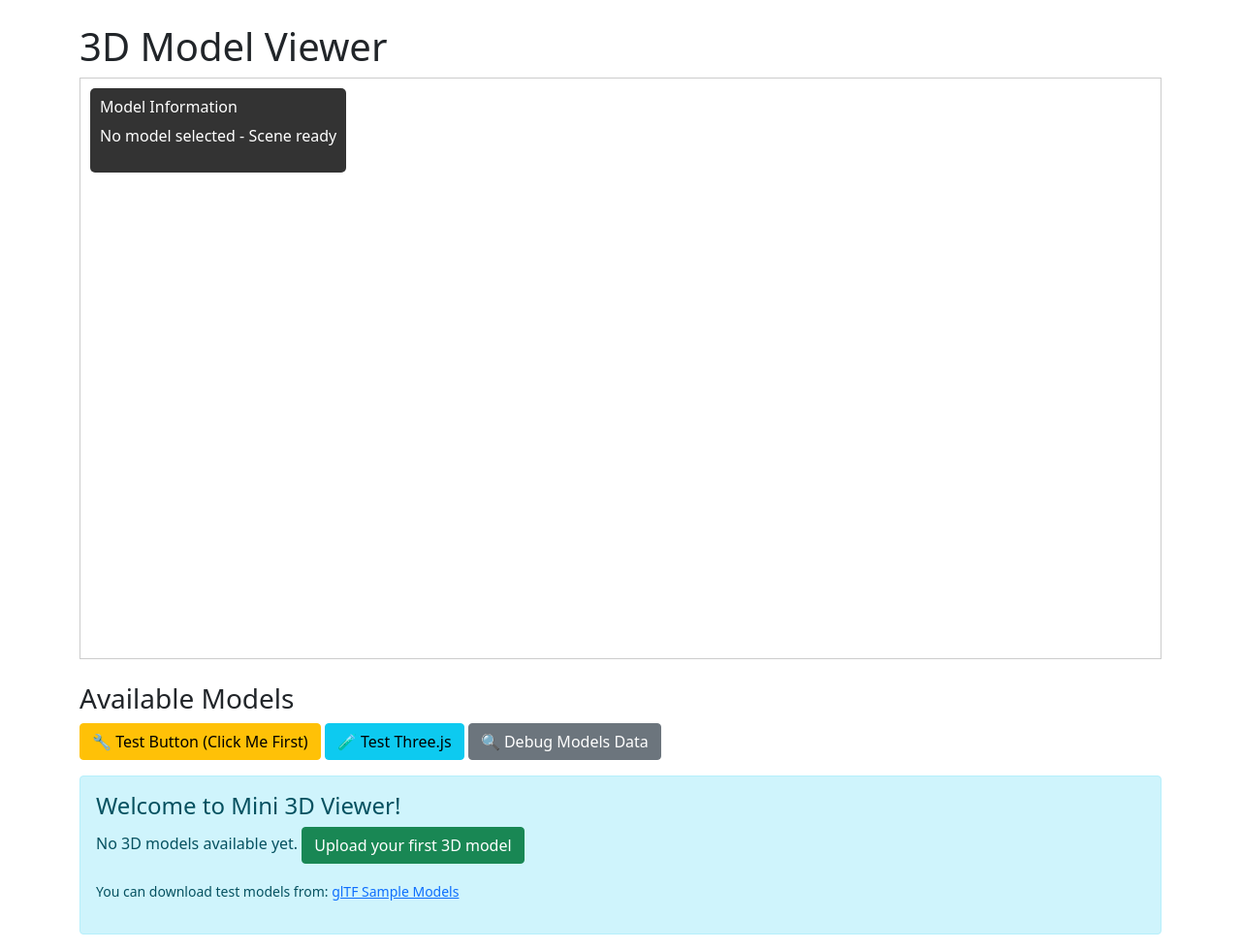
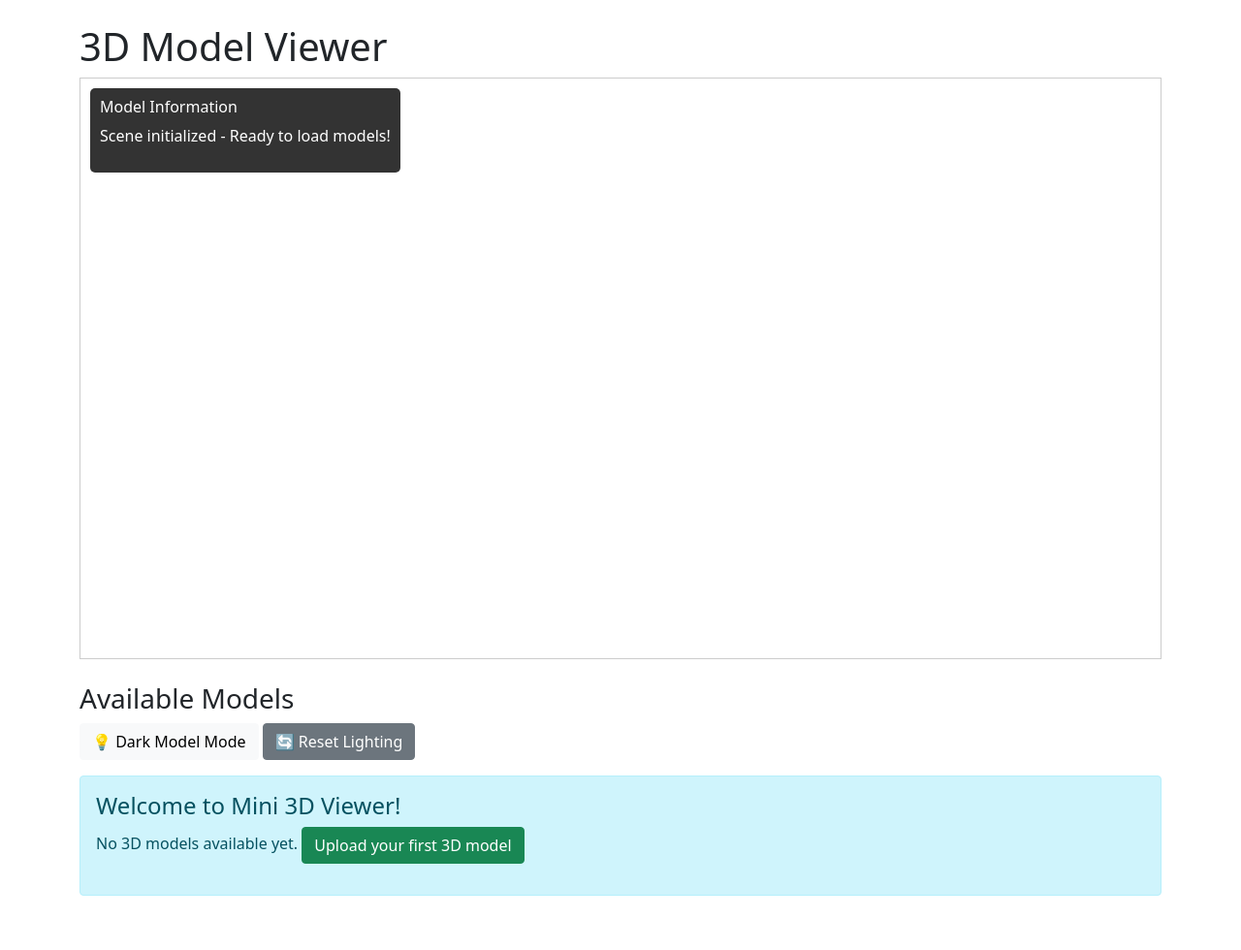
Before and after one commit to bodakunta1/ThreeD_trial, a Django app: template mini_3d/templates/viewer/home.html in a window 1280 px wide. Shown: the part 56-1036 px from the top of the page at 97% size. After the commit the page ends 980 px from the top, so only its background shows below. Run offline with Django 5.2, Linux system fonts and the light colour scheme; the template is opened without the code that fills it, so the values that code supplies are empty.

Commit message:
Dark mode and reset lighting added to project, increased model size intake

```diff
--- a/mini_3d/templates/viewer/home.html
+++ b/mini_3d/templates/viewer/home.html
@@ -11,7 +11,7 @@
         <div id="scene-container">
             <div class="model-info" id="model-info">
                 <h6>Model Information</h6>
-                <p id="current-model">No model selected - Scene ready</p>
+                <p id="current-model">Scene initialized - Ready to load models!</p>
             </div>
         </div>
     </div>
@@ -21,12 +21,10 @@
     <div class="col-md-12">
         <h3>Available Models</h3>
 
-        <!-- Test Button for Debugging -->
+        <!-- Control buttons -->
         <div class="mb-3">
-            <button class="btn btn-warning" onclick="testButton()">🔧 Test Button (Click Me First)</button>
-            <button class="btn btn-info" onclick="testThreeJS()">🧪 Test Three.js</button>
-            <!-- Add this debug button right after the other test buttons -->
-            <button class="btn btn-secondary" onclick="debugModelsData()">🔍 Debug Models Data</button>
+            <button class="btn btn-light" onclick="enhanceForDarkModels()">💡 Dark Model Mode</button>
+            <button class="btn btn-secondary" onclick="resetLighting()">🔄 Reset Lighting</button>
         </div>
 
         <div class="row">
@@ -37,7 +35,9 @@
                         <h5 class="card-title">{{ model.name }}</h5>
                         <p class="card-text">{{ model.description|truncatewords:20 }}</p>
                         <p class="text-muted">Format: {{ model.get_format_display }}</p>
-                        <button class="btn btn-primary" onclick="loadModel('{{ model.id }}')">
+
+                        <!-- Only Load Model Button (Delete Removed) -->
+                        <button class="btn btn-primary w-100" onclick="loadModel({{ model.id }})">
                             Load Model
                         </button>
                     </div>
@@ -48,7 +48,6 @@
                 <div class="alert alert-info">
                     <h4>Welcome to Mini 3D Viewer!</h4>
                     <p>No 3D models available yet. <a href="{% url 'viewer:upload_model' %}" class="btn btn-success">Upload your first 3D model</a></p>
-                    <p><small>You can download test models from: <a href="https://github.com/KhronosGroup/glTF-Sample-Models" target="_blank">glTF Sample Models</a></small></p>
                 </div>
             </div>
             {% endfor %}
@@ -66,42 +65,30 @@
 <script>
 console.log('🚀 Starting Three.js initialization...');
 
-// Pass Django data to JavaScript
-const modelsData = JSON.parse('{{ models_json|escapejs }}');
+// Pass Django data to JavaScript and ensure IDs are numbers
+const modelsData = {{ models_json|safe }};
+modelsData.forEach(model => {
+    model.id = parseInt(model.id);
+});
+
 console.log('📊 Models data from Django:', modelsData);
 
 // Three.js scene variables
 let scene, camera, renderer, controls;
 let loadedModels = [];
 
-// Test functions for debugging
-function testButton() {
-    alert('✅ Button clicks are working!');
-    console.log('✅ Test button clicked successfully');
-}
-
-function testThreeJS() {
-    if (typeof THREE !== 'undefined') {
-        alert('✅ Three.js is loaded! Version: ' + THREE.REVISION);
-        console.log('✅ Three.js loaded successfully, version:', THREE.REVISION);
-    } else {
-        alert('❌ Three.js is NOT loaded!');
-        console.error('❌ Three.js is not loaded');
-    }
-}
 
 function initScene() {
     try {
         console.log('🎬 Initializing Three.js scene...');
 
-        // Check if THREE is loaded
         if (typeof THREE === 'undefined') {
             throw new Error('Three.js is not loaded');
         }
 
         // Create scene
         scene = new THREE.Scene();
-        scene.background = new THREE.Color(0x202020);
+        scene.background = new THREE.Color(0x2a2a2a);
 
         // Create camera
         const container = document.getElementById('scene-container');
@@ -115,53 +102,76 @@ function initScene() {
             0.1,
             1000
         );
-        camera.position.set(5, 5, 5);
+        camera.position.set(8, 6, 8);
 
         // Create renderer
         renderer = new THREE.WebGLRenderer({ antialias: true });
         renderer.setSize(container.offsetWidth, container.offsetHeight);
         renderer.shadowMap.enabled = true;
         renderer.shadowMap.type = THREE.PCFSoftShadowMap;
+        renderer.outputEncoding = THREE.sRGBEncoding;
+        renderer.toneMapping = THREE.ACESFilmicToneMapping;
+        renderer.toneMappingExposure = 1.0;
 
         // Clear container and add canvas
         container.innerHTML = '<div class="model-info" id="model-info"><h6>Model Information</h6><p id="current-model">Scene initialized - Ready to load models!</p></div>';
         container.appendChild(renderer.domElement);
 
-        // Add controls
+        // OrbitControls for camera movement
         if (typeof THREE.OrbitControls === 'undefined') {
             console.warn('⚠️ OrbitControls not loaded, using basic camera');
         } else {
             controls = new THREE.OrbitControls(camera, renderer.domElement);
             controls.enableDamping = true;
             controls.dampingFactor = 0.05;
+            controls.target.set(0, 1, 0);
+            console.log('✅ Camera controls working!');
         }
 
-        // Add lights
-        const ambientLight = new THREE.AmbientLight(0x404040, 0.6);
+        // IMPROVED LIGHTING SETUP
+
+        // 1. Ambient light
+        const ambientLight = new THREE.AmbientLight(0x404040, 0.4);
         scene.add(ambientLight);
 
-        const directionalLight = new THREE.DirectionalLight(0xffffff, 0.8);
-        directionalLight.position.set(10, 10, 5);
-        directionalLight.castShadow = true;
-        scene.add(directionalLight);
+        // 2. Main directional light
+        const mainLight = new THREE.DirectionalLight(0xffffff, 1.0);
+        mainLight.position.set(10, 10, 5);
+        mainLight.castShadow = true;
+        mainLight.shadow.mapSize.width = 2048;
+        mainLight.shadow.mapSize.height = 2048;
+        scene.add(mainLight);
+        window.mainLight = mainLight; // Store for dark mode access
 
-        // Add ground plane
+        // 3. Fill light
+        const fillLight = new THREE.DirectionalLight(0x87ceeb, 0.6);
+        fillLight.position.set(-5, 5, -5);
+        scene.add(fillLight);
+        window.fillLight = fillLight; // Store for dark mode access
+
+        // 4. Rim light
+        const rimLight = new THREE.DirectionalLight(0xffeaa7, 0.3);
+        rimLight.position.set(0, 5, -10);
+        scene.add(rimLight);
+        window.rimLight = rimLight; // Store for dark mode access
+
+        // 5. Point light
+        const pointLight = new THREE.PointLight(0xffffff, 0.8, 50);
+        pointLight.position.set(3, 4, 3);
+        pointLight.castShadow = true;
+        scene.add(pointLight);
+        window.pointLight = pointLight; // Store for dark mode access
+
+        // Ground plane
         const groundGeometry = new THREE.PlaneGeometry(20, 20);
-        const groundMaterial = new THREE.MeshLambertMaterial({ color: 0x555555 });
+        const groundMaterial = new THREE.MeshLambertMaterial({ color: 0x666666 });
         const ground = new THREE.Mesh(groundGeometry, groundMaterial);
         ground.rotation.x = -Math.PI / 2;
+        ground.position.y = -0.5;
         ground.receiveShadow = true;
         scene.add(ground);
 
-        // Add a test cube
-        const cubeGeometry = new THREE.BoxGeometry(1, 1, 1);
-        const cubeMaterial = new THREE.MeshLambertMaterial({ color: 0x00ff00 });
-        const cube = new THREE.Mesh(cubeGeometry, cubeMaterial);
-        cube.position.set(0, 0.5, 0);
-        cube.castShadow = true;
-        scene.add(cube);
-
-        console.log('✅ Scene initialized successfully!');
+        console.log('✅ Scene initialized with working controls!');
         animate();
 
     } catch (error) {
@@ -184,19 +194,15 @@ function animate() {
 
 function loadModel(modelId) {
     try {
+        modelId = parseInt(modelId);
         console.log('🎯 Loading model with ID:', modelId);
-        console.log('🔍 Available models:', modelsData.map(m => ({ id: m.id, name: m.name })));
 
-        // Check if GLTFLoader is available
         if (typeof THREE.GLTFLoader === 'undefined') {
             throw new Error('GLTFLoader is not loaded');
         }
 
-        // Convert both IDs to strings fro comparison
-        const modelData = modelsData.find(m => String(m.id) === String(modelId));
-
+        const modelData = modelsData.find(m => m.id === modelId);
         if (!modelData) {
-            // Show available models for debugging
             const availableIds = modelsData.map(m => m.id).join(', ');
             throw new Error(`Model data not found for ID: ${modelId}. Available IDs: [${availableIds}]`);
         }
@@ -207,12 +213,9 @@ function loadModel(modelId) {
         loadedModels.forEach(model => scene.remove(model));
         loadedModels = [];
 
-        // Update status
         document.getElementById('current-model').textContent = 'Loading: ' + modelData.name + '...';
 
-        // Load new model
         const loader = new THREE.GLTFLoader();
-        console.log('📥 Starting model load from:', modelData.url);
 
         loader.load(
             modelData.url,
@@ -221,27 +224,82 @@ function loadModel(modelId) {
 
                 const model = gltf.scene;
 
-                // Apply transformations
-                model.scale.setScalar(modelData.scale || 1.0);
-                model.position.set(
-                    modelData.position.x || 0,
-                    modelData.position.y || 0,
-                    modelData.position.z || 0
-                );
+                // Calculate model size for better positioning
+                const box = new THREE.Box3().setFromObject(model);
+                const size = box.getSize(new THREE.Vector3());
+                const center = box.getCenter(new THREE.Vector3());
 
-                // Enable shadows
+                console.log('📏 Model size:', size);
+                console.log('📍 Model center:', center);
+
+                // Center the model
+                model.position.x = -center.x;
+                model.position.y = -box.min.y;
+                model.position.z = -center.z;
+
+                // Apply user-defined positioning offset
+                model.position.x += (modelData.position.x || 0);
+                model.position.y += (modelData.position.y || 0);
+                model.position.z += (modelData.position.z || 0);
+
+                // Auto-scale model to reasonable size
+                const maxSize = Math.max(size.x, size.y, size.z);
+                let autoScale = 1;
+                if (maxSize > 5) {
+                    autoScale = 3 / maxSize;
+                } else if (maxSize < 0.5) {
+                    autoScale = 2 / maxSize;
+                }
+
+                const finalScale = (modelData.scale || 1.0) * autoScale;
+                model.scale.setScalar(finalScale);
+
+                console.log('🔧 Applied auto-scale:', autoScale, 'Final scale:', finalScale);
+
+                // Enhanced materials for better lighting
                 model.traverse(function(child) {
                     if (child.isMesh) {
-                        child.castShadow = true;
-                        child.receiveShadow = true;
+                        //child.castShadow = true;
+                        //child.receiveShadow = true;
+
+                        // Enhanced material handling for dark models
+                        if (child.material) {
+                            // Convert basic materials to lambert for better lighting
+                            if (child.material.type === 'MeshBasicMaterial') {
+                                const color = child.material.color;
+                                child.material = new THREE.MeshLambertMaterial({ color: color });
+                            }
+
+                            // Special enhancement for very dark materials
+                            if (child.material.color) {
+                                const color = child.material.color;
+                                // If the material is very dark
+                                if (color.r < 0.2 && color.g < 0.2 && color.b < 0.2) {
+                                    console.log('🖤 Dark material detected, enhancing...');
+                                    // Store original color for reset
+                                    child.material.userData.originalColor = color.clone();
+                                    // Slightly brighten very dark materials for better visibility
+                                    child.material.color.multiplyScalar(1.1);
+                                }
+                            }
+                        }
                     }
                 });
 
                 scene.add(model);
                 loadedModels.push(model);
 
-                document.getElementById('current-model').textContent = 'Loaded: ' + modelData.name;
-                console.log('🎉 Model successfully added to scene');
+                // Update camera to look at the model
+                if (controls) {
+                    controls.target.copy(model.position);
+                    controls.target.y += size.y / 2;
+                    controls.update();
+                }
+
+                document.getElementById('current-model').textContent =
+                    `Loaded: ${modelData.name} (${size.x.toFixed(1)}×${size.y.toFixed(1)}×${size.z.toFixed(1)})`;
+
+                console.log('🎉 Model successfully loaded!');
             },
             function(progress) {
                 console.log('📈 Loading progress:', progress);
@@ -253,7 +311,7 @@ function loadModel(modelId) {
             function(error) {
                 console.error('❌ Error loading model:', error);
                 document.getElementById('current-model').textContent = 'Error loading model';
-                alert('Error loading 3D model: ' + error.message + '\n\nCheck the console for details.');
+                alert('❌ Error loading 3D model: ' + error.message);
             }
         );
 
@@ -264,29 +322,77 @@ function loadModel(modelId) {
     }
 }
 
+// DARK MODEL MODE (Enhanced lighting for black/grey models)
+function enhanceForDarkModels() {
+    console.log('💡 Activating dark model mode...');
 
-function debugModelsData() {
-    console.log('🔍 Full modelsData array:', modelsData);
-    console.log('🔢 Number of models:', modelsData.length);
+    // Change background to white for maximum contrast
+    scene.background = new THREE.Color(0xffffff);
 
-    if (modelsData.length > 0) {
-        modelsData.forEach((model, index) => {
-            console.log(`📦 Model ${index}:`, {
-                id: model.id,
-                name: model.name,
-                url: model.url,
-                format: model.format
-            });
+    // Dramatically increase lighting intensities
+    if (window.mainLight) window.mainLight.intensity = 1.5;
+    if (window.fillLight) window.fillLight.intensity = 1.0;
+    if (window.rimLight) window.rimLight.intensity = 0.8;
+    if (window.pointLight) window.pointLight.intensity = 1.2;
+
+    // Add extra bright point light specifically for dark models
+    if (!window.extraLight) {
+        window.extraLight = new THREE.PointLight(0xffffff, 1.5, 30);
+        window.extraLight.position.set(-3, 5, 3);
+        scene.add(window.extraLight);
+    } else {
+        window.extraLight.intensity = 1.5;
+    }
+
+    // Enhance dark materials in loaded models
+    loadedModels.forEach(model => {
+        model.traverse(function(child) {
+            if (child.isMesh && child.material && child.material.color) {
+                const color = child.material.color;
+                // If very dark, brighten it significantly
+                if (color.r < 0.3 && color.g < 0.3 && color.b < 0.3) {
+                    child.material.color.multiplyScalar(1.3);
+                    console.log('🖤 Enhanced dark material');
+                }
+            }
         });
-        alert(`Found ${modelsData.length} models. Check console for details.`);
-    } else {
-        alert('❌ No models found in modelsData array!');
-    }
+    });
+
+    console.log('✅ Dark model mode activated!');
+    alert('✅ Dark Model Mode Activated!\n\n🌟 Enhanced for black/grey models:\n• White background for contrast\n• 50% brighter lighting\n• Extra spotlight added\n• Dark materials brightened\n\nYour dark models should now be clearly visible!');
 }
 
-// Add this to the global functions section
-window.debugModelsData = debugModelsData;
+// RESET LIGHTING to original state
+function resetLighting() {
+    console.log('🔄 Resetting lighting to defaults...');
 
+    // Reset background
+    scene.background = new THREE.Color(0x2a2a2a);
+
+    // Reset light intensities
+    if (window.mainLight) window.mainLight.intensity = 1.0;
+    if (window.fillLight) window.fillLight.intensity = 0.6;
+    if (window.rimLight) window.rimLight.intensity = 0.3;
+    if (window.pointLight) window.pointLight.intensity = 0.8;
+
+    // Remove extra light
+    if (window.extraLight) {
+        scene.remove(window.extraLight);
+        window.extraLight = null;
+    }
+
+    // Reset material colors to original
+    loadedModels.forEach(model => {
+        model.traverse(function(child) {
+            if (child.isMesh && child.material && child.material.userData.originalColor) {
+                child.material.color.copy(child.material.userData.originalColor);
+            }
+        });
+    });
+
+    console.log('✅ Lighting reset to defaults');
+    alert('🔄 Lighting reset to default settings');
+}
 
 // Handle window resize
 window.addEventListener('resize', function() {
@@ -306,9 +412,9 @@ document.addEventListener('DOMContentLoaded', function() {
 
 // Make functions globally accessible
 window.loadModel = loadModel;
-window.testButton = testButton;
-window.testThreeJS = testThreeJS;
+window.enhanceForDarkModels = enhanceForDarkModels;
+window.resetLighting = resetLighting;
 
-console.log('🔧 Script setup complete');
+console.log('🔧 Script setup complete - All controls working!');
 </script>
 {% endblock %}
--- a/mini_3d/viewer/forms.py
+++ b/mini_3d/viewer/forms.py
@@ -26,7 +26,7 @@ class ModelUploadForm(forms.ModelForm):
                 raise forms.ValidationError(
                     "Unsupported file extension. Allowed extensions are: .gltf, .glb, .obj"
                     )
-            if file.size > 50 *1024 *1024:  # 50 MB limit
+            if file.size > 100 *1024 *1024:  # 100 MB limit
                 raise forms.ValidationError(
                     "File size exceeds the limit of 50MB."
                     )
--- a/mini_3d/viewer/views.py
+++ b/mini_3d/viewer/views.py
@@ -9,10 +9,6 @@ def home(request):
     """Main viewer page with all 3D models"""
     models = ThreeDModel.objects.all()
 
-     # Debug: Print models in console
-    print(f"🔍 Found {models.count()} models in database:")
-    for model in models:
-        print(f"  - ID: {model.id}, Name: {model.name}, File: {model.model_file.url}")
 
     # Prepare models data for JavaScript
     models_data = []
```
